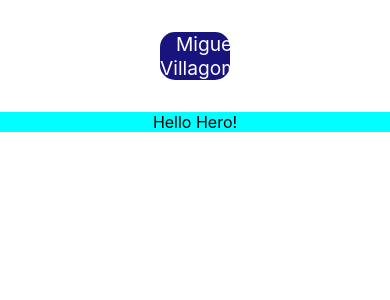
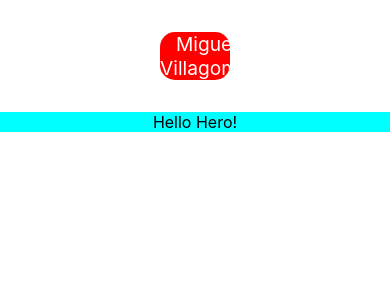
Before and after one commit to migavg/villagomez-portfolio, a React (Create React App) app: page / in a window 390 px wide. Shown: the top 300 px of the page. Built offline with nearby package versions, Linux system fonts and the light colour scheme.

Commit message:
added basic media query to navbar

```diff
--- a/src/style.css
+++ b/src/style.css
@@ -25,3 +25,11 @@ nav .navItems {
     background-color: aqua;
     justify-content: space-around;
 }
+
+
+@media (max-width:1050px) {
+    nav {
+        background-color:red;
+    }
+
+}
```
